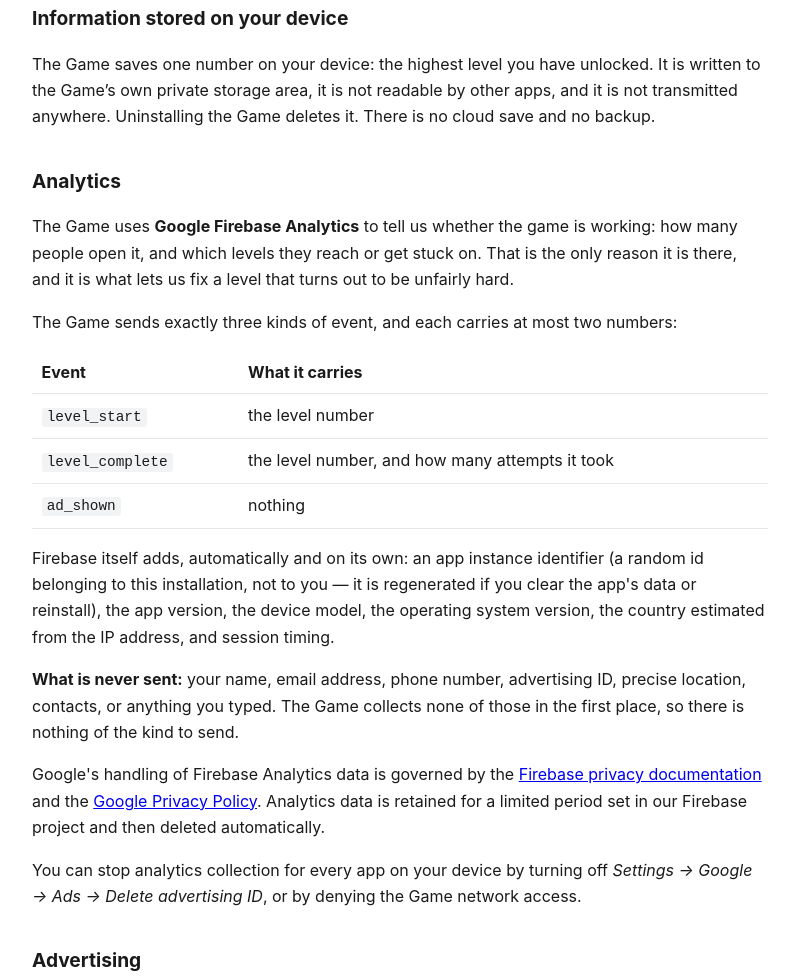
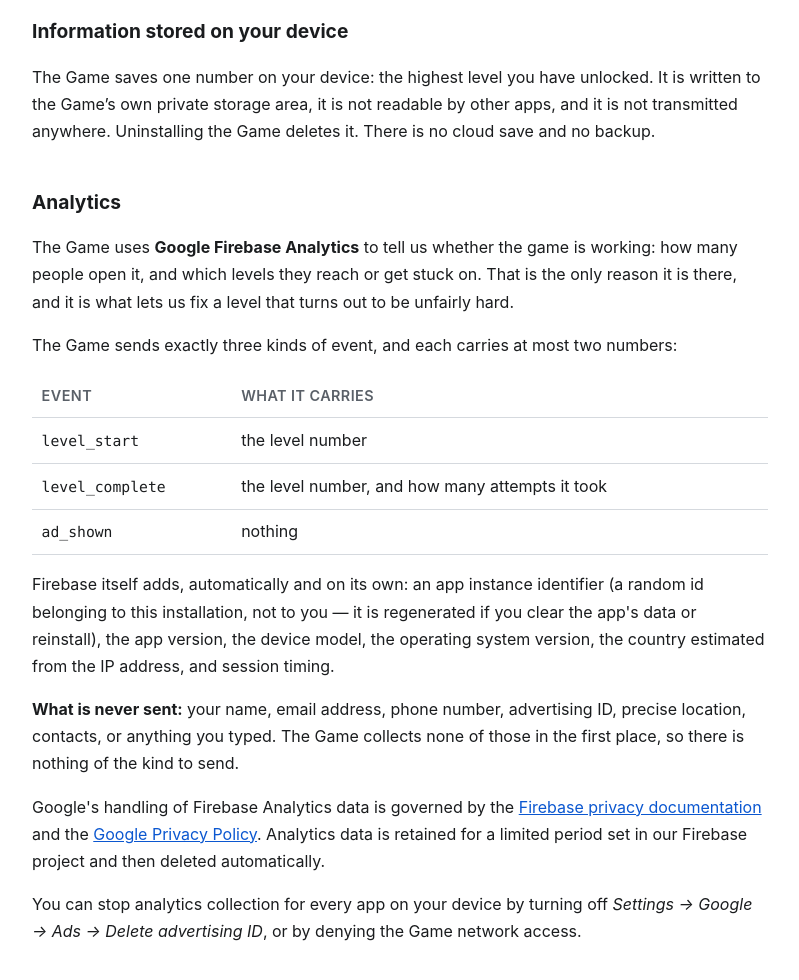
Before and after one commit to yassinmohamed7/crossbar-privacy, a plain HTML site: page index.html in a window 1280 px wide. Shown: the part 813-1793 px from the top of the page, without its empty margins (240-1039 px from the left). Drawn offline with Linux system fonts and the light colour scheme.

Commit message:
Readability: drop tinted code backgrounds, tokenise colours for dark mode

```diff
--- a/index.html
+++ b/index.html
@@ -5,23 +5,60 @@
 <meta name="viewport" content="width=device-width, initial-scale=1">
 <title>Privacy Policy — Crossbar Challenge</title>
 <style>
-  :root { color-scheme: light dark; }
-  body {
-    font: 16px/1.65 -apple-system, BlinkMacSystemFont, "Segoe UI", Roboto, sans-serif;
-    max-width: 46rem; margin: 0 auto; padding: 2.5rem 1.25rem 5rem;
-    color: #1a1a1a; background: #fff;
+  /* Every colour is a token defined here, on bare :root, and only re-pointed
+     inside the dark block. Nothing gets its ONLY definition in a media query,
+     which is what stops a value going missing in one theme.
+
+     There are deliberately no filled backgrounds anywhere except the page
+     itself: a tinted <code> bubble that reads fine on white turns into a pale
+     slab of unreadable text the moment the page is dark. Monospace alone is
+     enough to mark a package name. */
+  :root {
+    color-scheme: light dark;
+    --bg:    #ffffff;
+    --fg:    #1a1c1e;
+    --muted: #5a6068;
+    --link:  #0b57d0;
+    --rule:  #d5d9de;
   }
   @media (prefers-color-scheme: dark) {
-    body { color: #e6e6e6; background: #16181d; }
-    a { color: #7fb2ff; }
-    code { background: #24272e; }
+    :root {
+      --bg:    #16181d;
+      --fg:    #e6e8eb;
+      --muted: #a2a9b0;
+      --link:  #8ab4f8;
+      --rule:  #363b42;
+    }
   }
-  h1 { font-size: 1.9rem; margin-bottom: .25rem; }
-  h2 { font-size: 1.2rem; margin-top: 2.25rem; }
-  .sub { color: #666; margin-top: 0; }
-  code { background: #f2f3f5; padding: .1em .35em; border-radius: 3px; font-size: .9em; }
-  table { border-collapse: collapse; width: 100%; margin: 1rem 0; }
-  th, td { text-align: left; padding: .5rem .6rem; border-bottom: 1px solid #8883; vertical-align: top; }
+  html { -webkit-text-size-adjust: 100%; }
+  body {
+    font: 16px/1.7 -apple-system, BlinkMacSystemFont, "Segoe UI", Roboto, sans-serif;
+    max-width: 46rem; margin: 0 auto; padding: 2.5rem 1.25rem 5rem;
+    color: var(--fg); background: var(--bg);
+  }
+  h1 { font-size: 1.9rem; line-height: 1.2; margin-bottom: .25rem; }
+  h2 { font-size: 1.2rem; margin-top: 2.5rem; }
+  .sub { color: var(--muted); margin-top: 0; }
+  a { color: var(--link); }
+  strong { color: var(--fg); }
+  code {
+    font-family: ui-monospace, SFMono-Regular, Menlo, Consolas, monospace;
+    font-size: .92em;
+    background: none;
+    padding: 0;
+    word-break: break-all;
+  }
+  ul { padding-left: 1.25rem; }
+  li { margin: .35rem 0; }
+  /* Wide tables scroll inside themselves rather than pushing the page sideways. */
+  .tw { overflow-x: auto; margin: 1rem 0; }
+  table { border-collapse: collapse; width: 100%; min-width: 22rem; }
+  th, td {
+    text-align: left; padding: .55rem .6rem;
+    border-bottom: 1px solid var(--rule); vertical-align: top;
+  }
+  th { color: var(--muted); font-weight: 600; font-size: .9em;
+       text-transform: uppercase; letter-spacing: .03em; }
 </style>
 </head>
 <body>
@@ -70,12 +107,12 @@
 
 <p>The Game sends exactly three kinds of event, and each carries at most two
 numbers:</p>
-<table>
+<div class="tw"><table>
   <tr><th>Event</th><th>What it carries</th></tr>
   <tr><td><code>level_start</code></td><td>the level number</td></tr>
   <tr><td><code>level_complete</code></td><td>the level number, and how many attempts it took</td></tr>
   <tr><td><code>ad_shown</code></td><td>nothing</td></tr>
-</table>
+</table></div>
 
 <p>Firebase itself adds, automatically and on its own: an app instance
 identifier (a random id belonging to this installation, not to you &mdash;
@@ -104,7 +141,7 @@
 operated by Google. To do that, the Google Mobile Ads SDK included in the Game
 may collect and process:</p>
 
-<table>
+<div class="tw"><table>
   <tr><th>What</th><th>Why</th></tr>
   <tr>
     <td><strong>Identifiers</strong> &mdash; your device&rsquo;s advertising ID
@@ -132,7 +169,7 @@
     <td>To serve advertisements the device can display, and to detect
         fraudulent or invalid traffic</td>
   </tr>
-</table>
+</table></div>
 
 <p>Google states that this information is encrypted in transit using TLS.</p>
 
```
